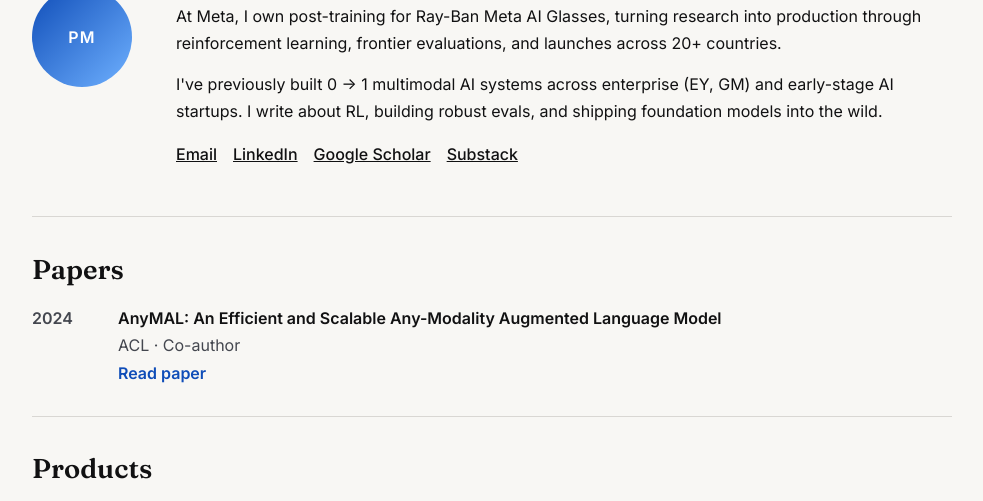
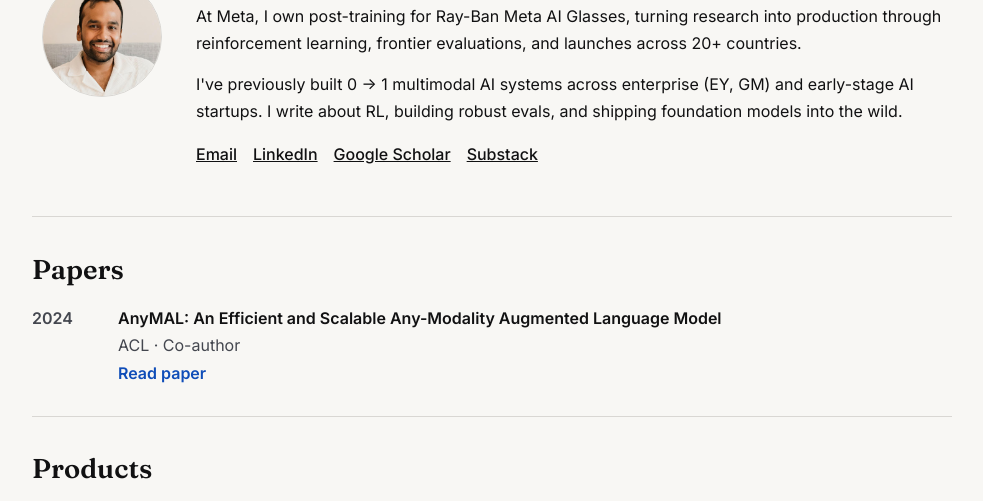
Before and after one commit to prakash-murugesan/personal_website, a plain HTML site: page index.html in a window 1280 px wide. Shown: the part 213-714 px from the top of the page, without its empty margins (148-1131 px from the left). Drawn offline with Linux system fonts and the light colour scheme.

Commit message:
Add headshot avatar

```diff
--- a/index.html
+++ b/index.html
@@ -14,7 +14,7 @@
       href="https://fonts.googleapis.com/css2?family=Inter:wght@400;500;600&family=Fraunces:opsz,wght@9..144,600&display=swap"
       rel="stylesheet"
     />
-    <link rel="stylesheet" href="styles.css?v=products-thumb-5" />
+    <link rel="stylesheet" href="styles.css?v=headshot-5" />
   </head>
   <body>
     <header class="site-header">
@@ -29,7 +29,9 @@
 
     <main class="container">
       <section id="home" class="intro">
-        <div class="avatar" aria-hidden="true">PM</div>
+        <div class="avatar">
+          <img src="assets/headshot.jpg" alt="Prakash Murugesan" />
+        </div>
         <div class="intro__body">
           <p class="kicker">Research Engineer · Multimodal post-training · RL</p>
           <h1>Hi, I'm Prakash.</h1>
--- a/styles.css
+++ b/styles.css
@@ -66,22 +66,28 @@
 
 .intro {
   display: grid;
-  grid-template-columns: 120px 1fr;
+  grid-template-columns: 140px 1fr;
   gap: 1.5rem;
   align-items: center;
   margin-bottom: 3rem;
 }
 
 .avatar {
-  width: 100px;
-  height: 100px;
+  width: 120px;
+  height: 120px;
   border-radius: 999px;
-  background: linear-gradient(135deg, #0f4db8, #6fb1ff);
-  color: #fff;
-  display: grid;
-  place-items: center;
-  font-weight: 700;
-  letter-spacing: 0.08em;
+  border: 1px solid var(--line);
+  overflow: hidden;
+  justify-self: center;
+}
+
+.avatar img {
+  width: 100%;
+  height: 100%;
+  object-fit: cover;
+  display: block;
+  transform: translateY(-8%) scale(1.18);
+  transform-origin: center;
 }
 
 .intro__body h1 {
```
Also changed, not shown: assets/headshot.jpg (added).
